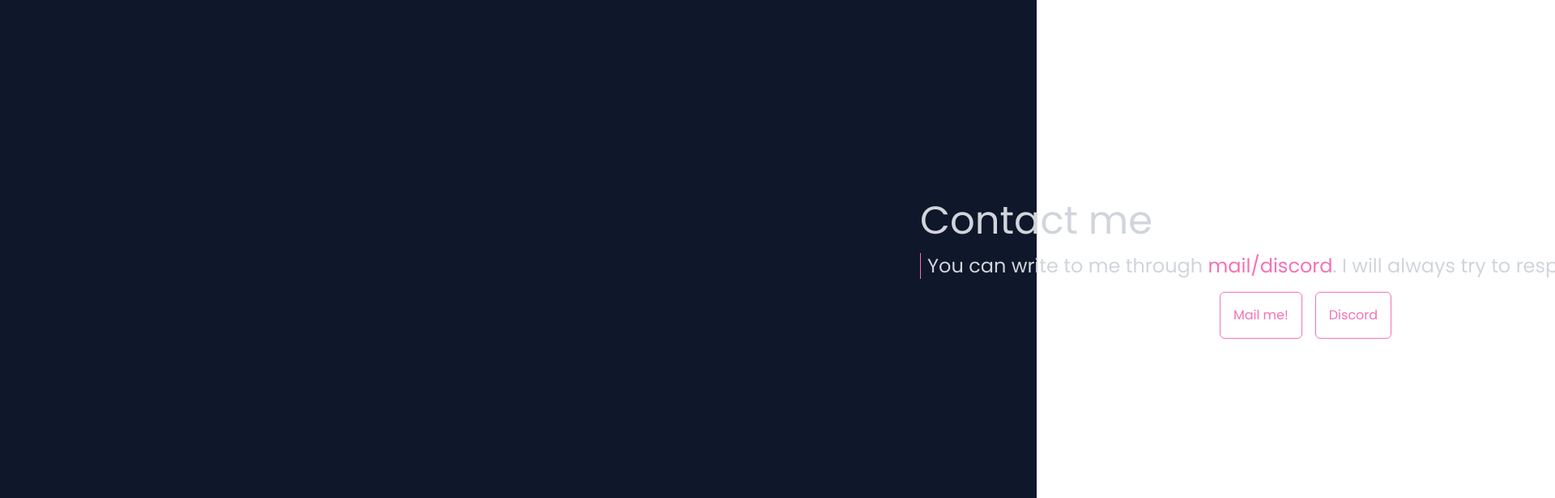
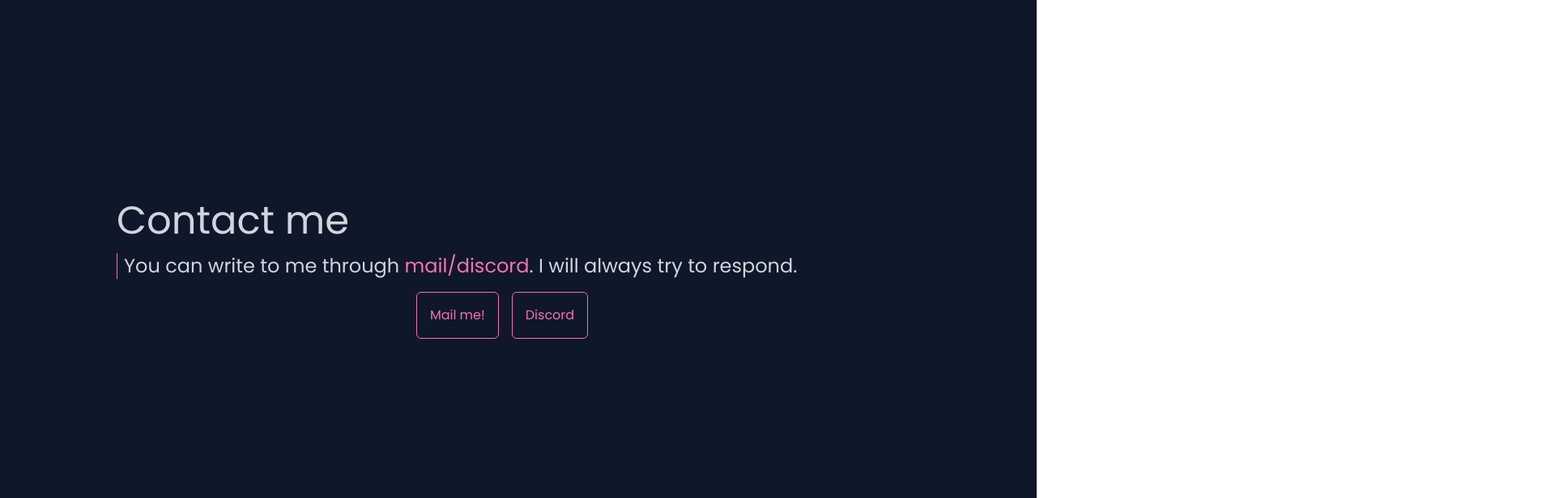
Before and after one commit to CALLmeDOMIN/portfolio, a Next.js app: page / in a window 1280 px wide. Shown: the part 2060-2676 px from the top of the page at 81% size, 1920 px wide, since content can reach past the window. Built offline with nearby package versions, Linux system fonts and the light colour scheme.

Commit message:
contact bugfix

```diff
--- a/src/pages/contact.tsx
+++ b/src/pages/contact.tsx
@@ -9,7 +9,7 @@ export default function Contact() {
 
 	return (
 		<>
-			<section ref={ref} id="contact" className={`flex flex-col space-y-4 min-h-[800px] py-28 mx-auto my-0 max-w-5xl  md:pr-10 text-gray-300 w-full transition-all translate-x-full duration-[1250ms] opacity-0 ${inView ? 'opacity-100 blur-none translate-x-1' : 'opacity-0'}`}>
+			<section ref={ref} id="contact" className={`flex flex-col space-y-4 min-h-[800px] py-28 mx-auto my-0 max-w-5xl  md:pr-10 text-gray-300 w-full opacity-0 -translate-x-full transition-all duration-[1250ms] odd:delay-300 even:delay-700 ${inView ? 'opacity-100 translate-x-0 blur-none' : ''}`}>
 
 				<style jsx global>{`
 					body{
```
